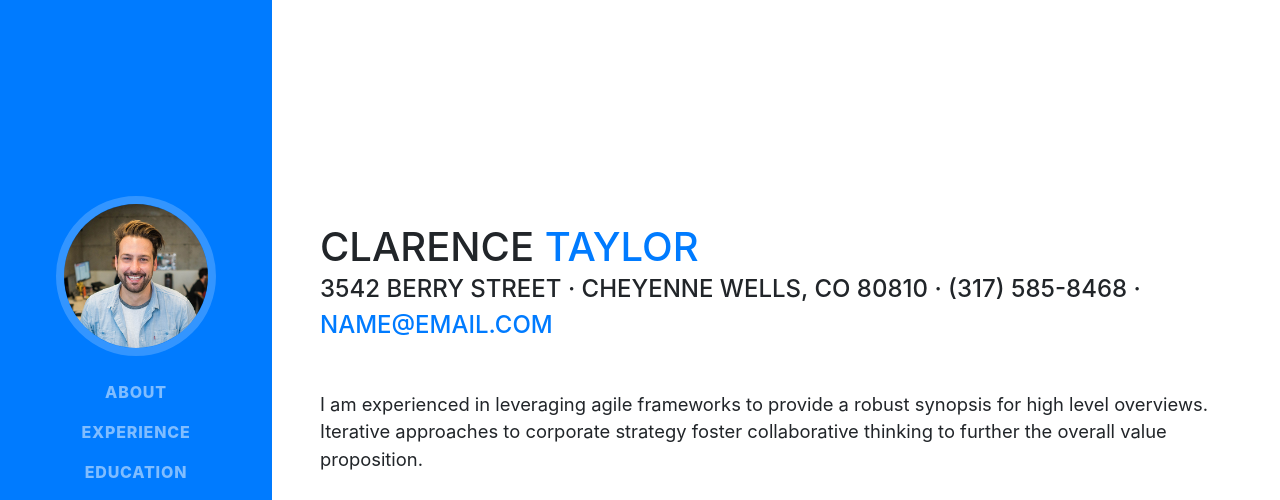
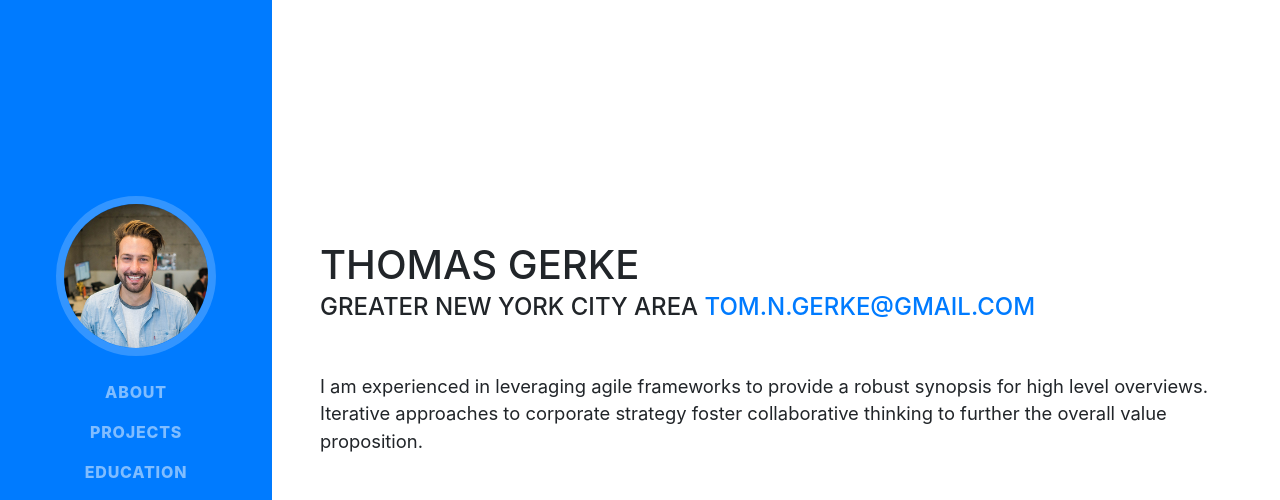
Before and after one commit to gerket/portfolio, a website with bundled scripts: page index.html in a window 1280 px wide. Shown: the top 500 px of the page. Built offline with nearby package versions, Linux system fonts and the light colour scheme; a web font is replaced by a local one.

Commit message:
Changing some of the index things to reflect me

```diff
--- a/index.html
+++ b/index.html
@@ -27,7 +27,7 @@
 
     <nav class="navbar navbar-expand-lg navbar-dark bg-primary fixed-top" id="sideNav">
       <a class="navbar-brand js-scroll-trigger" href="#page-top">
-        <span class="d-block d-lg-none">Clarence Taylor</span>
+        <span class="d-block d-lg-none">Thomas Gerke</span>
         <span class="d-none d-lg-block">
           <img class="img-fluid img-profile rounded-circle mx-auto mb-2" src="img/profile.jpg" alt="">
         </span>
@@ -41,7 +41,7 @@
             <a class="nav-link js-scroll-trigger" href="#about">About</a>
           </li>
           <li class="nav-item">
-            <a class="nav-link js-scroll-trigger" href="#experience">Experience</a>
+            <a class="nav-link js-scroll-trigger" href="#projects">Projects</a>
           </li>
           <li class="nav-item">
             <a class="nav-link js-scroll-trigger" href="#education">Education</a>
@@ -63,11 +63,11 @@
 
       <section class="resume-section p-3 p-lg-5 d-flex d-column" id="about">
         <div class="my-auto">
-          <h1 class="mb-0">Clarence
-            <span class="text-primary">Taylor</span>
+          <h1 class="mb-0">Thomas Gerke
+            <span class="text-primary"></span>
           </h1>
-          <div class="subheading mb-5">3542 Berry Street · Cheyenne Wells, CO 80810 · (317) 585-8468 ·
-            <a href="mailto:name@email.com">name@email.com</a>
+          <div class="subheading mb-5">Greater New York City Area
+            <a href="mailto:Tom.N.Gerke@gmail.com">Tom.N.Gerke@gmail.com</a>
           </div>
           <p class="lead mb-5">I am experienced in leveraging agile frameworks to provide a robust synopsis for high level overviews. Iterative approaches to corporate strategy foster collaborative thinking to further the overall value proposition.</p>
           <div class="social-icons">
@@ -89,9 +89,9 @@
 
       <hr class="m-0">
 
-      <section class="resume-section p-3 p-lg-5 d-flex flex-column" id="experience">
+      <section class="resume-section p-3 p-lg-5 d-flex flex-column" id="projects">
         <div class="my-auto">
-          <h2 class="mb-5">Experience</h2>
+          <h2 class="mb-5">Projects</h2>
 
           <div class="resume-item d-flex flex-column flex-md-row mb-5">
             <div class="resume-content mr-auto">
```
